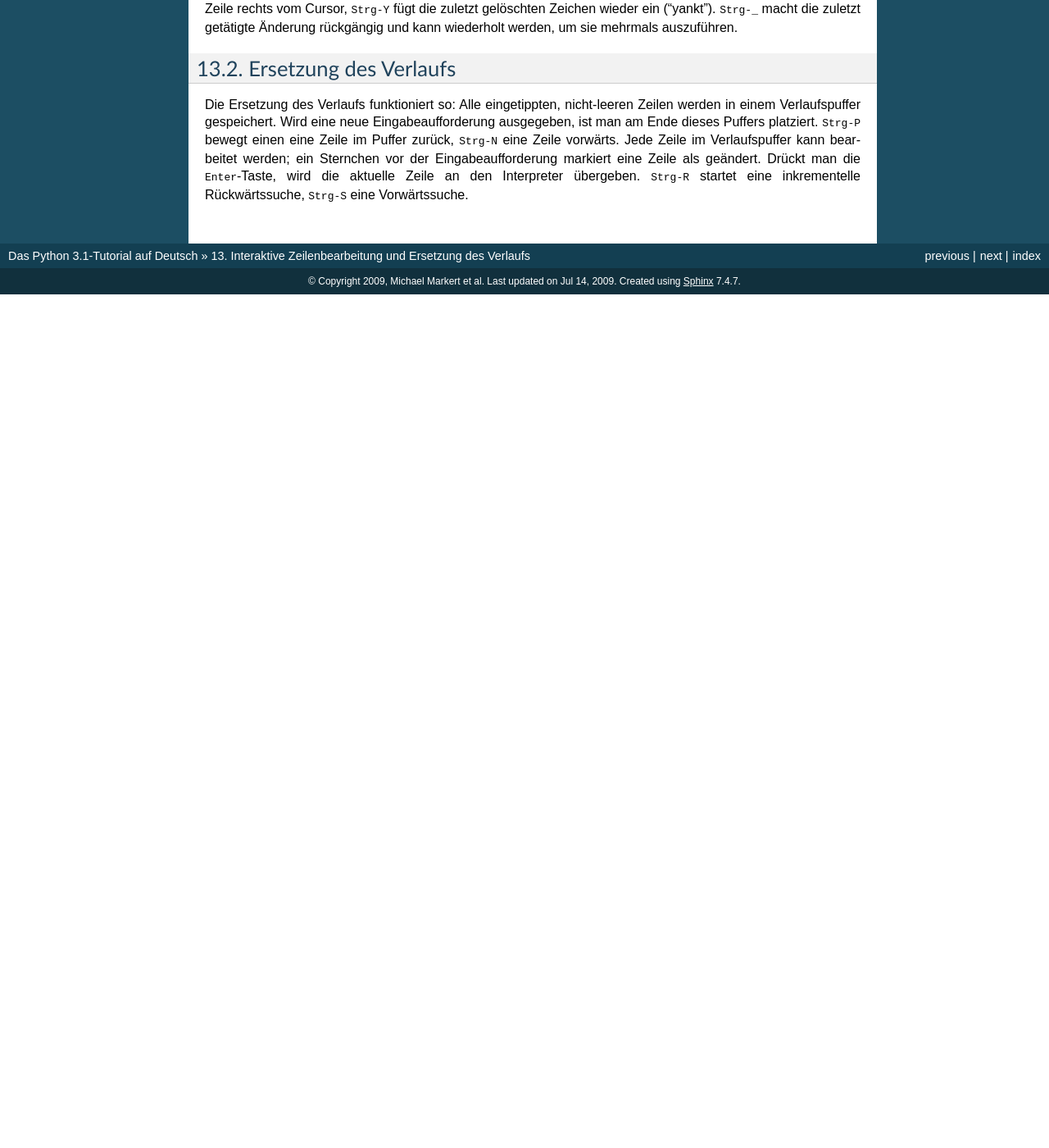
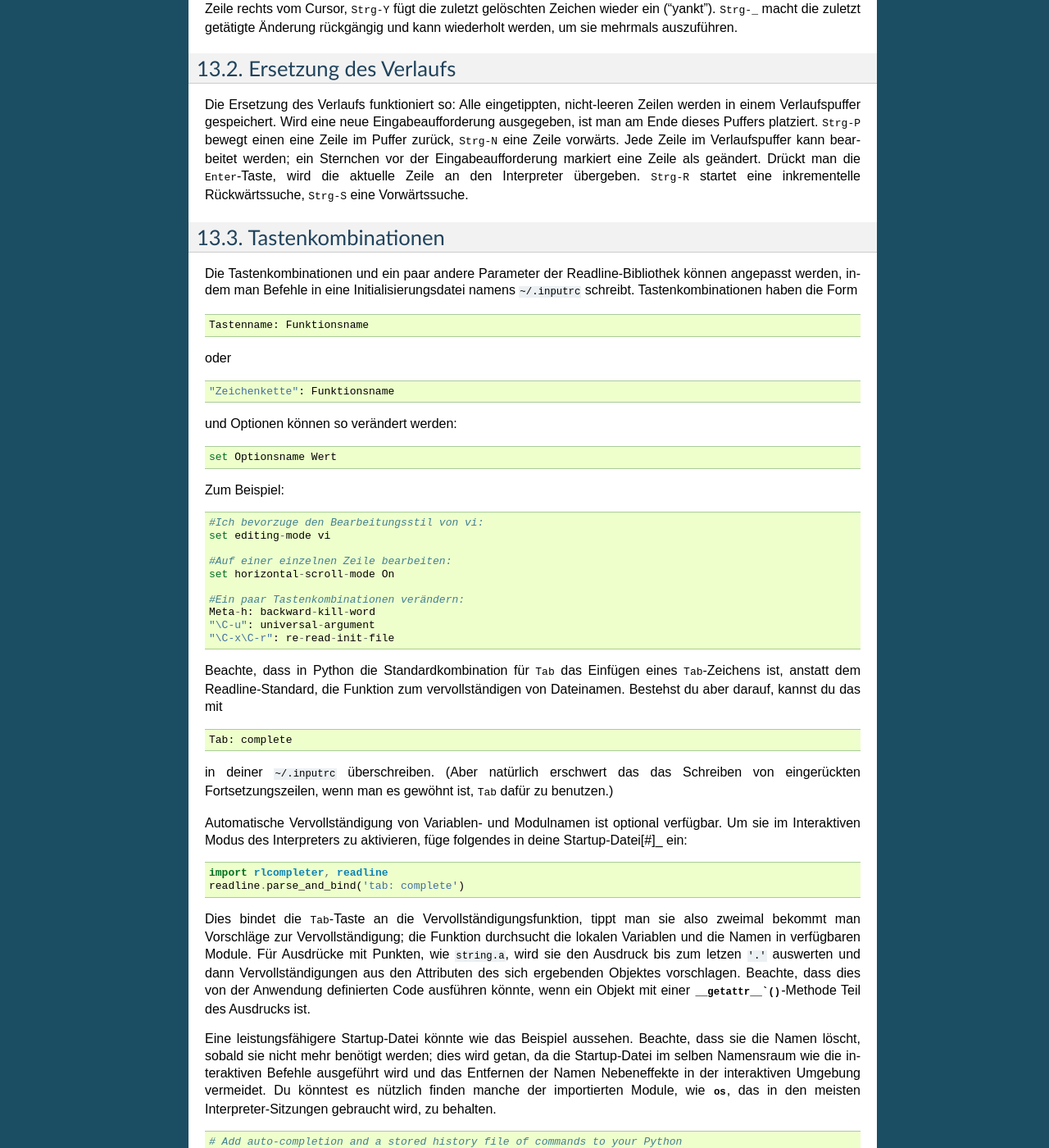
Before and after one commit to cofi/py-tutorial-de, a Sphinx documentation site: the page built from source/interactive.rst, in a window 1280 px wide and 1400 px high, scrolled down 514 px. Shown: the whole window at 82% size. Built offline with Sphinx 7.4.7, drawn with Linux system fonts in a browser that asks for light colours; before the commit the page ends 900 px from its top, so only the background shows below that; some of the changed text lies outside the part shown.

Commit message:
Translated section 13.3 (Issue #90)

```diff
--- a/source/interactive.rst
+++ b/source/interactive.rst
@@ -31,7 +31,7 @@ der Interpreter eine primäre oder sekundäre Eingabeaufforderung ausgibt. Die
 aktuelle Zeile kann mit den üblichen Emacs-Steuerzeichen bearbeitet werden. Die
 wichtigsten davon sind: :kbd:`Strg-A` (Steuerung-A) bewegt den Cursor zum Anfang
 der Zeile, :kbd:`Strg-E` zum Ende. :kbd:`Strg-B` bewegt ihn ein Zeichen nach
-links, :kbd:`Strg-F` nach rechts. :kbd:`Strg-K` "killt" (löscht) den Rest der
+links, :kbd:`Strg-F` nach rechts. :kbd:`Strg-K` löscht ("killt") den Rest der
 Zeile rechts vom Cursor, :kbd:`Strg-Y` fügt die zuletzt gelöschten Zeichen
 wieder ein ("yankt"). :kbd:`Strg-_` macht die zuletzt getätigte Änderung
 rückgängig und kann wiederholt werden, um sie mehrmals auszuführen.
@@ -51,3 +51,98 @@ der Eingabeaufforderung markiert eine Zeile als geändert. Drückt man die
 :kbd:`Enter`-Taste, wird die aktuelle Zeile an den Interpreter übergeben.
 :kbd:`Strg-R` startet eine inkrementelle Rückwärtssuche, :kbd:`Strg-S` eine
 Vorwärtssuche.
+
+Tastenkombinationen
+===================
+
+Die Tastenkombinationen und ein paar andere Parameter der Readline-Bibliothek
+können angepasst werden, indem man Befehle in eine Initialisierungsdatei namens
+:file:`~/.inputrc` schreibt. Tastenkombinationen haben die Form ::
+
+    Tastenname: Funktionsname
+
+oder ::
+
+    "Zeichenkette": Funktionsname
+
+und Optionen können so verändert werden::
+
+    set Optionsname Wert
+
+Zum Beispiel::
+
+    #Ich bevorzuge den Bearbeitungsstil von vi:
+    set editing-mode vi
+
+    #Auf einer einzelnen Zeile bearbeiten:
+    set horizontal-scroll-mode On
+
+    #Ein paar Tastenkombinationen verändern:
+    Meta-h: backward-kill-word
+    "\C-u": universal-argument
+    "\C-x\C-r": re-read-init-file
+
+Beachte, dass in Python die Standardkombination für :kbd:`Tab` das Einfügen
+eines :kbd:`Tab`-Zeichens ist, anstatt dem Readline-Standard, die Funktion zum
+vervollständigen von Dateinamen. Bestehst du aber darauf, kannst du das mit ::
+
+    Tab: complete
+
+in deiner :file:`~/.inputrc` überschreiben. (Aber natürlich erschwert das das
+Schreiben von eingerückten Fortsetzungszeilen, wenn man es gewöhnt ist,
+:kbd:`Tab` dafür zu benutzen.)
+
+.. index::
+   module: rlcompleter
+   module: readline
+
+Automatische Vervollständigung von Variablen- und Modulnamen ist optional
+verfügbar. Um sie im Interaktiven Modus des Interpreters zu aktivieren, füge
+folgendes in deine Startup-Datei[#]_ ein::
+
+    import rlcompleter, readline
+    readline.parse_and_bind('tab: complete')
+
+Dies bindet die :kbd:`Tab`-Taste an die Vervollständigungsfunktion, tippt man
+sie also zweimal bekommt man Vorschläge zur Vervollständigung; die Funktion
+durchsucht die lokalen Variablen und die Namen in verfügbaren Module. Für
+Ausdrücke mit Punkten, wie ``string.a``, wird sie den Ausdruck bis zum letzen
+``'.'`` auswerten und dann Vervollständigungen aus den Attributen des sich
+ergebenden Objektes vorschlagen. Beachte, dass dies von der Anwendung
+definierten Code ausführen könnte, wenn ein Objekt mit einer
+:meth:`__getattr__``-Methode Teil des Ausdrucks ist.
+
+Eine leistungsfähigere Startup-Datei könnte wie das Beispiel aussehen. Beachte,
+dass sie die Namen löscht, sobald sie nicht mehr benötigt werden; dies wird
+getan, da die Startup-Datei im selben Namensraum wie die interaktiven Befehle
+ausgeführt wird und das Entfernen der Namen Nebeneffekte in der interaktiven
+Umgebung vermeidet. Du könntest es nützlich finden manche der importierten
+Module, wie :mod:`os`, das in den meisten Interpreter-Sitzungen gebraucht wird,
+zu behalten. ::
+
+    # Add auto-completion and a stored history file of commands to your Python
+    # interactive interpreter. Requires Python 2.0+, readline. Autocomplete is
+    # bound to the Esc key by default (you can change it - see readline docs).
+    #
+    # Store the file in ~/.pystartup, and set an environment variable to point
+    # to it:  "export PYTHONSTARTUP=/home/user/.pystartup" in bash.
+    #
+    # Note that PYTHONSTARTUP does *not* expand "~", so you have to put in the
+    # full path to your home directory.
+
+    import atexit
+    import os
+    import readline
+    import rlcompleter
+
+    historyPath = os.path.expanduser("~/.pyhistory")
+
+    def save_history(historyPath=historyPath):
+       import readline
+       readline.write_history_file(historyPath)
+
+    if os.path.exists(historyPath):
+       readline.read_history_file(historyPath)
+
+    atexit.register(save_history)
+    del os, atexit, readline, rlcompleter, save_history, historyPath
```
